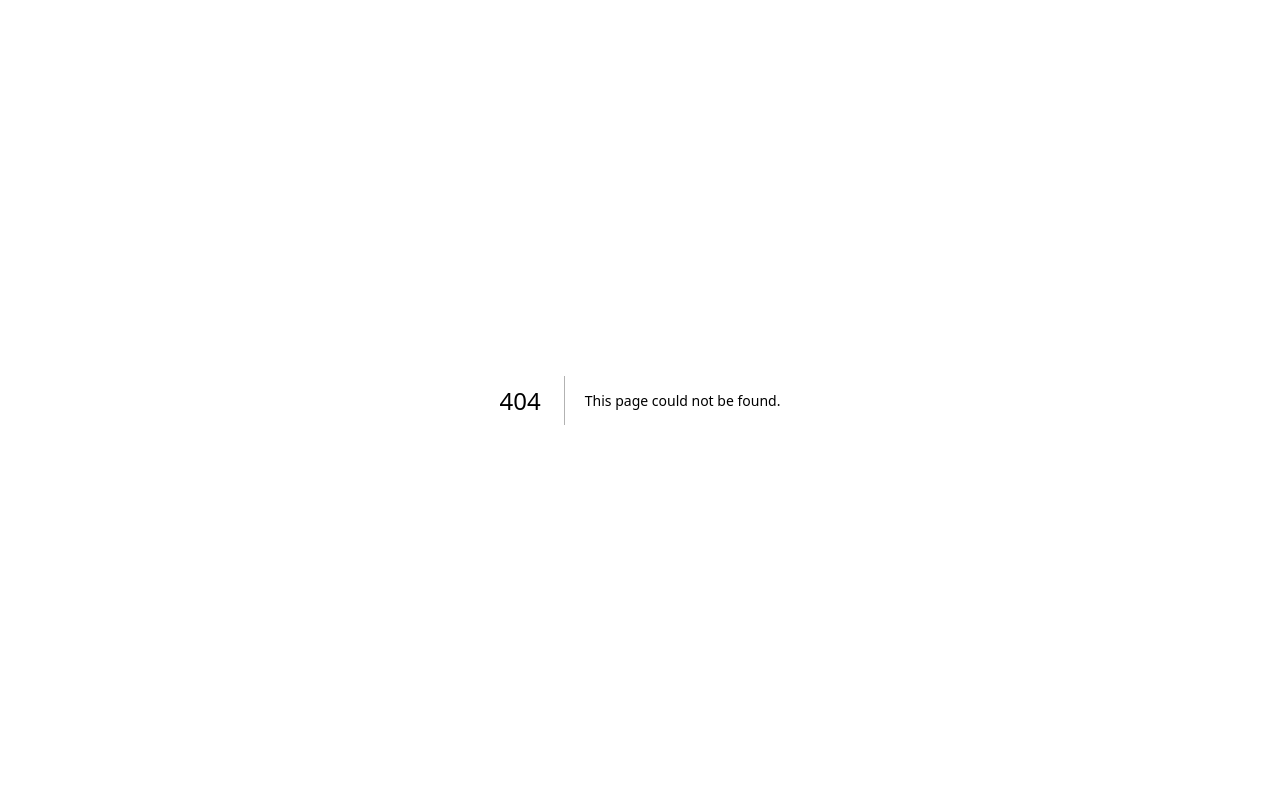
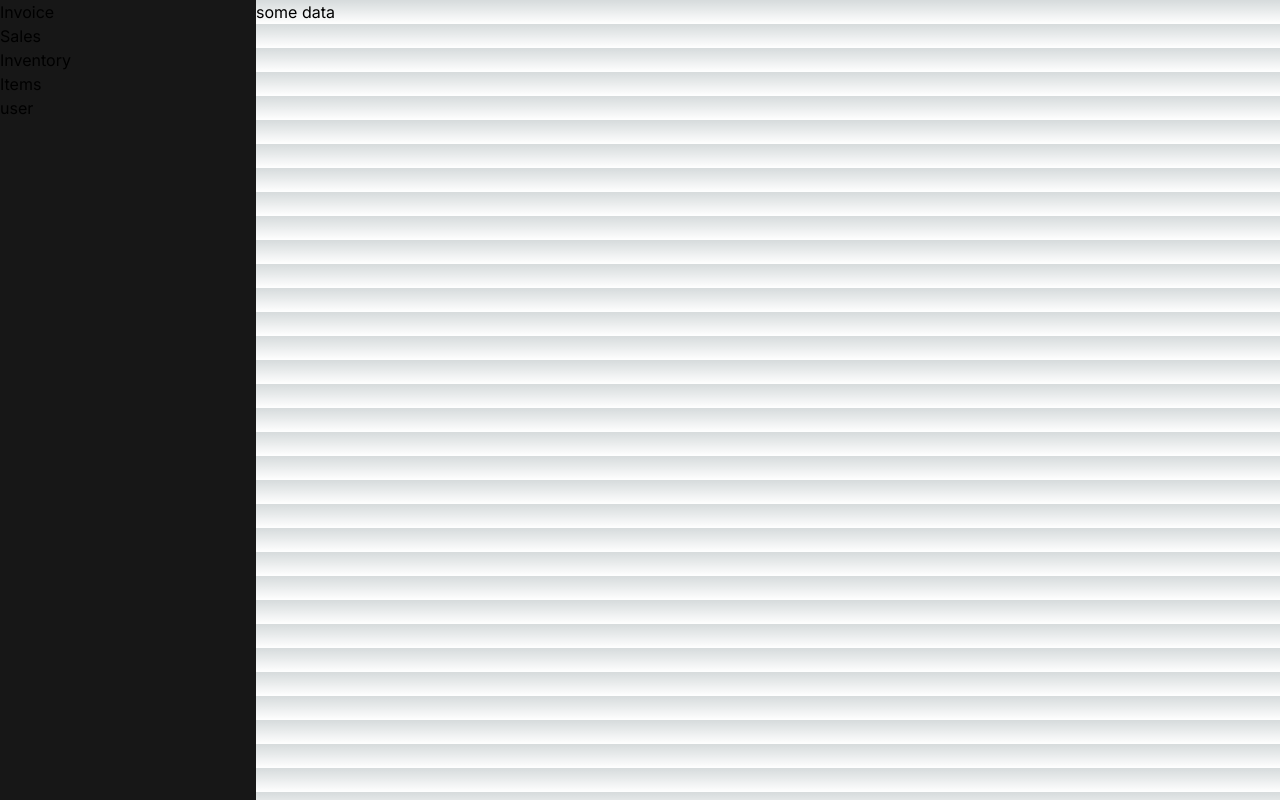
Before and after one commit to harshG775/invoice-app, a Next.js app: page /invoice in a window 1280 px wide. Before the commit this address had no page. Built offline with nearby package versions, Linux system fonts and the light colour scheme.

Commit message:
creating sidebar for invoice

```diff
--- /dev/null
+++ b/src/app/invoice/layout.tsx
@@ -0,0 +1,98 @@
+"use client"
+
+import Link from "next/link";
+
+type SubItem = {
+    id: number;
+    name: string;
+    path: string;
+};
+type Item = {
+    id: number;
+    name: string;
+    path?: string;
+	subItem?: SubItem[]
+};
+
+const sidebarData = [
+    {
+        id: 1,
+        name: "Invoice",
+        path: "/",
+    },
+    {
+        id: 1,
+        name: "Sales",
+        path: "/sales",
+    },
+    {
+        id: 1,
+        name: "Inventory",
+		subItem: [
+			{
+				id: 1,
+				name: "Items",
+				path: "/items",
+			},
+			{
+				id: 1,
+				name: "Services",
+				path: "/services",
+			},
+		],
+    },
+]
+function SubItem({name, path}: SubItem) {
+	return (
+		<li>
+			<Link href={path} className="w-full inline-block">
+				{name}
+			</Link>
+		</li>
+	);
+}
+function SidebarItem({name, path, subItem}: Item) {
+	if (path && !subItem) {
+		return (
+			<li>
+				<Link href={path} className="w-full inline-block">
+					{name}
+				</Link>
+			</li>
+		);
+	}
+	if (subItem && subItem.length > 0) {
+		return (
+			<li>
+				<button className="w-full inline-block text-left">
+					{name}
+				</button>
+				<ul>
+					<SubItem {...subItem[0]}/>
+				</ul>
+			</li>
+		);
+	}
+}
+function InvoiceSidebar() {
+	return (
+        <div className="bg-neutral-900 fixed top-0 left-0 bottom-0 w-64">
+            <ul>
+                {sidebarData.map((item:Item) => (
+                    <SidebarItem key={item.id} {...item} />
+                ))}
+            </ul>
+            <div>user</div>
+        </div>
+    );
+}
+
+
+export default function RootLayout({children,}: Readonly<{children: React.ReactNode;}>) {
+	return (
+        <>
+            <InvoiceSidebar />
+            <div className="pl-64">{children}</div>
+        </>
+    );
+}
--- /dev/null
+++ b/src/app/invoice/page.tsx
@@ -0,0 +1,8 @@
+
+export default function page() {
+    return (
+        <div>
+            some data
+        </div>
+    );
+}
```
